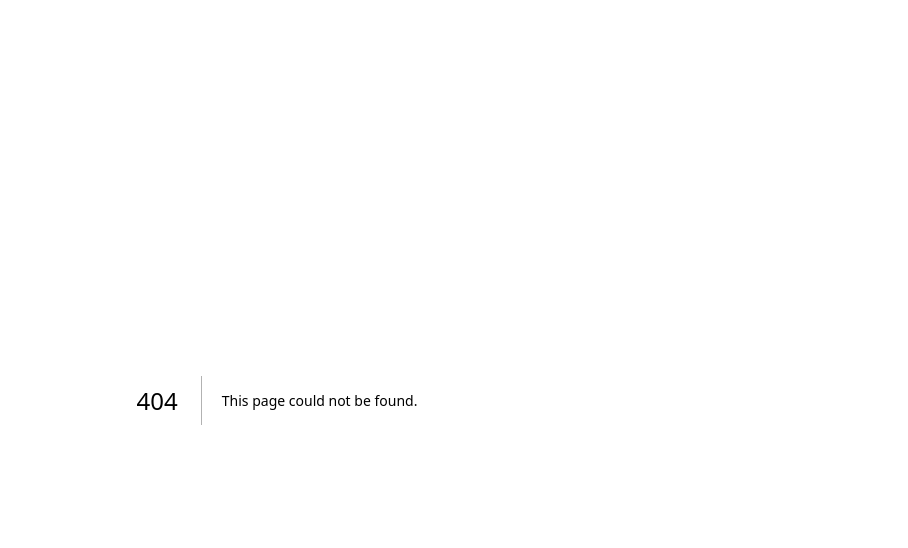
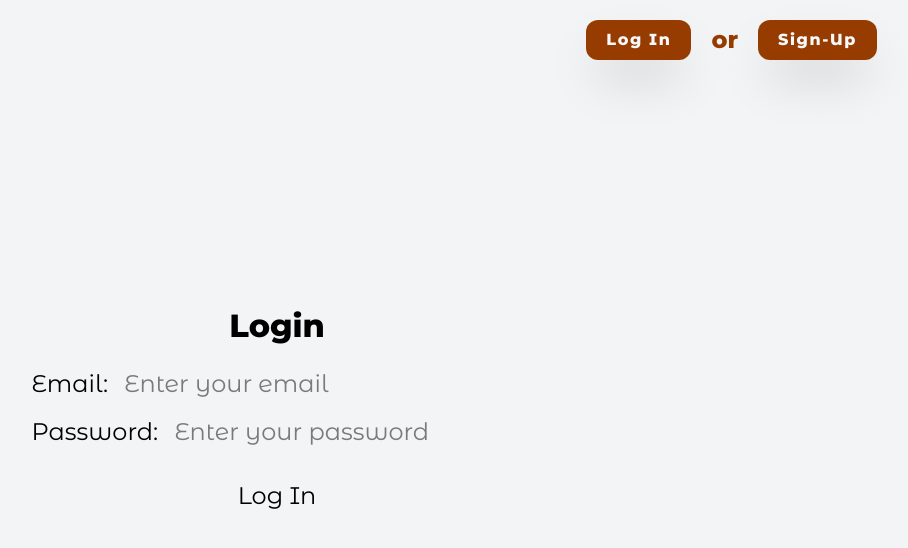
Before and after one commit to 2110503-2564/fe-project-2024-2-n-and-his-backup, a Next.js app: page /login in a window 1280 px wide. Before the commit this address had no page. Shown: the top 548 px of the page, without its empty margins (363-1271 px from the left). Built offline with nearby package versions, Linux system fonts and the light colour scheme; no server answers.

Commit message:
Add temporary log in Page

```diff
--- /dev/null
+++ b/src/app/(main)/login/page.tsx
@@ -0,0 +1,9 @@
+import LogInForm from "@/components/logInForm"
+
+export default function LogInPage() {
+    return (
+        <div className="flex items-center justify-center h-screen bg-gray-100">
+            <LogInForm/>
+        </div>
+    );
+}
--- /dev/null
+++ b/src/app/(main)/logout/page.tsx
@@ -0,0 +1,8 @@
+
+export default function LogInPage() {
+    return (
+        <div className="flex items-center justify-center h-screen w-full">
+
+        </div>
+    );
+}
--- a/src/app/api/auth/[...nextauth]/authOptions.ts
+++ b/src/app/api/auth/[...nextauth]/authOptions.ts
@@ -30,5 +30,8 @@ export const authOptions: AuthOptions = {
         }
       })
     ],
+    pages: {
+      signIn: "/login"
+    },
     session: {strategy: 'jwt'}
 }
--- /dev/null
+++ b/src/components/InputItem.tsx
@@ -0,0 +1,15 @@
+export default function InputItem({title, type, isRequired}:{title:string, type:string, isRequired:boolean}) {
+    return (
+        <div>
+            <label htmlFor={title}>{title}: </label>
+
+            <input
+                type={type}
+                id={title}
+                value={title}
+                placeholder= {`Enter your ${title}`}
+                required={isRequired}
+            />
+        </div>
+    );
+}
--- a/src/components/home/NavBar.tsx
+++ b/src/components/home/NavBar.tsx
@@ -14,22 +14,29 @@ export default async function NavBar() {
                 <NavBarItem href="/branches" content="Branches"/>
             </nav>
 
-            <nav className="flex gap-5">
+            <nav>
                 {
                     session? (
-                        <Link className="border-2 border-green-500 px-5 py-2 rounded-xl font-bold tracking-[0.1rem] text-(--color-text-light) relative hover:bg-green-500 hover:shadow-emerald-300/50 shadow-2xl duration-150" href="/api/auth/signout">
-                            Log Out ({session.user?.name})
+                        /* --- Log out btn --- */
+                        <Link className="flex border-2 border-green-500 px-5 py-2 rounded-xl font-bold tracking-[0.1rem] text-(--color-text-light) relative hover:bg-green-500 hover:shadow-emerald-300/50 shadow-2xl duration-150" href="/api/auth/signout">
+                            <p>Log Out</p>
                         </Link>
                     ) : (
-                        <Link className="bg-amber-800 px-5 py-2 rounded-xl font-bold tracking-[0.1rem] text-(--color-text-light) relative hover:bg-amber-500 hover:shadow-amber-500/50 shadow-2xl duration-150"href="/api/auth/signin">
-                            Log In
-                        </Link>
+                        <div className="flex justify-center items-center flex-row gap-5">
+                            {/* --- Log in btn --- */}
+                            <Link className="bg-amber-800 px-5 py-2 rounded-xl font-bold tracking-[0.1rem] text-(--color-text-light) relative hover:bg-amber-500 hover:shadow-amber-500/50 shadow-2xl duration-150" href="/login">
+                                <p>Log In</p>
+                            </Link>
+
+                            <p className="text-amber-800 font-bold text-[1.5rem]">or</p>
+
+                            {/* --- Sign up btn --- */}
+                            <Link className="bg-amber-800 px-5 py-2 rounded-xl font-bold tracking-[0.1rem] text-(--color-text-light) relative hover:bg-amber-500 hover:shadow-amber-500/50 shadow-2xl duration-150"href="/auth/signup">
+                                Sign-Up
+                            </Link>
+                        </div>
                     )
                 }
-
-                <Link className="bg-amber-800 px-5 py-2 rounded-xl font-bold tracking-[0.1rem] text-(--color-text-light) relative      hover:bg-amber-500 hover:shadow-amber-500/50 shadow-2xl duration-150"href="/auth/signup">
-                    Sign-Up
-                </Link>
             </nav>
         </header>
     );
--- /dev/null
+++ b/src/components/logInForm.tsx
@@ -0,0 +1,73 @@
+'use client'
+
+import { signIn } from "next-auth/react";
+import React, { useState } from "react";
+import InputItem from "./InputItem";
+
+export default function LogInForm() {
+  const [email, setEmail] = useState('');
+  const [password, setPassword] = useState('');
+  const [error, setError] = useState('');
+
+  const handleSubmit = async (e: React.FormEvent<HTMLFormElement>) => {
+    e.preventDefault();
+
+    await signIn("credentials", {
+      username: email,
+      password: password,
+      redirect: true,
+      callbackUrl: 'http://localhost:3000'
+    });
+
+    // Reset the form after successful login
+    setEmail('');
+    setPassword('');
+    setError('');
+  };
+
+  function handleEmailChange(e) {
+    setEmail(e.target.value);
+  }
+
+  function handlePasswordChange(e) {
+    setPassword(e.target.value);
+  }
+
+  return(
+    <div className="flex justify-center items-center flex-col text-[1.5rem]">
+      <h2 className="text-[2rem] font-bold my-[1rem]">Login</h2>
+
+      {error && <p style={{ color: 'red' }}>{error}</p>}
+
+      <form onSubmit={handleSubmit} className="flex flex-col gap-3">
+        <div>
+          <label htmlFor="email">Email: </label>
+          <input
+            type="email"
+            id="email"
+            value={email}
+            onChange={handleEmailChange}
+            placeholder="Enter your email"
+            required
+            className="pl-[10px]"
+          />
+        </div>
+
+        <div>
+          <label htmlFor="password">Password: </label>
+          <input
+            type="password"
+            id="password"
+            value={password}
+            onChange={handlePasswordChange}
+            placeholder="Enter your password"
+            required
+            className="pl-[10px]"
+          />
+        </div>
+
+        <button type="submit" className="mt-[1rem]">Log In</button>
+      </form>
+    </div>
+  );
+}
```
